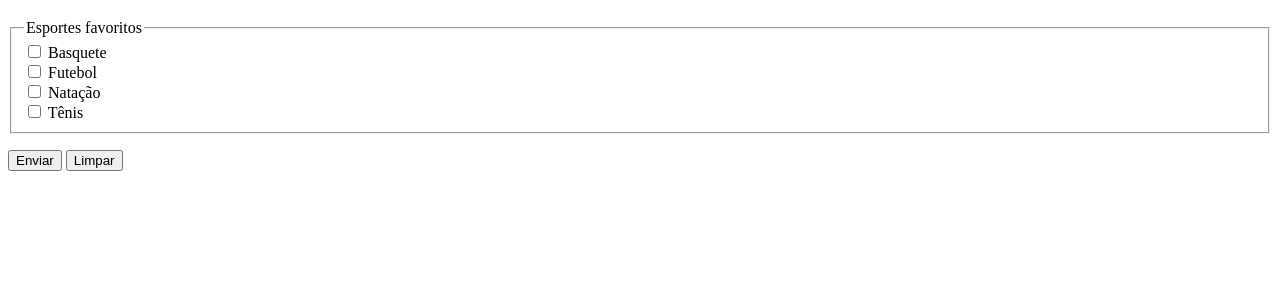
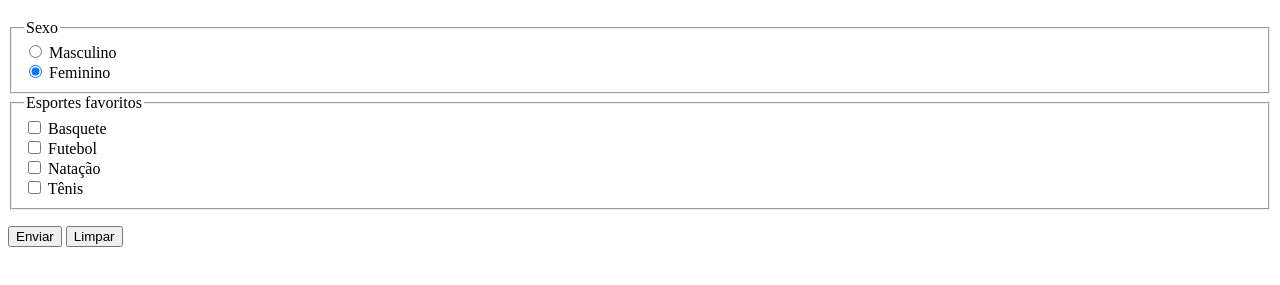
Before and after one commit to vanessafolly/html-css, a plain HTML site: page exercicios/ex025/form005.html in a window 1280 px wide. Shown: the part 61-346 px from the top of the page. Drawn offline with Linux system fonts and the light colour scheme.

Commit message:
criei o form005

```diff
--- a/exercicios/ex025/form005.html
+++ b/exercicios/ex025/form005.html
@@ -9,6 +9,11 @@
 <body>
     <h1>Exemplo de Formulário</h1>
         <form action="cadastro.php" method="get" autocomplete="on">
+            <fieldset>
+                <legend>Sexo</legend>
+                <input type="radio" name="sexo" id="isxmas" value="M"> <label for="isxmas">Masculino</label><br>
+                <input type="radio" name="sexo" id="isxfem" value="F" checked> <label for="isxfem">Feminino</label><br>
+            </fieldset>
             <fieldset>
                 <legend>Esportes favoritos</legend>
                 <input type="checkbox" name="esbas" id="iesbas"> <label for="iesbas">Basquete</label><br>
```
Also changed, not shown: 1 other file.
